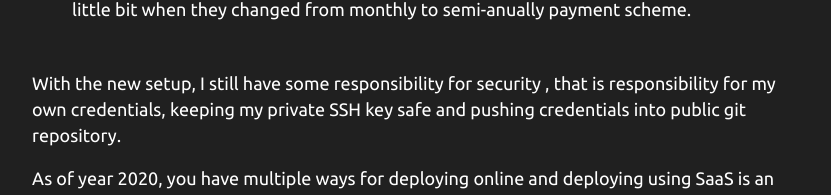
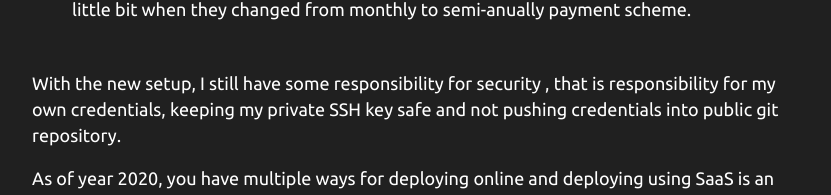
Before and after one commit to bishaludas/bishaludas.github.io, a React (Create React App) app: page /articles/no_vps_anymore in a window 1280 px wide. Shown: the part 1901-2096 px from the top of the page, without its empty margins (224-1055 px from the left). Built offline with nearby package versions, Linux system fonts and the light colour scheme.

Commit message:
added article : I Don't need a VPS anymore v3

```diff
--- a/src/components/Articles/posts/NoVpsAnymore.js
+++ b/src/components/Articles/posts/NoVpsAnymore.js
@@ -176,7 +176,7 @@ const NoVpsAnymore = (props) => {
         <p className="mt-5">
           With the new setup, I still have some responsibility for security ,
           that is responsibility for my own credentials, keeping my private SSH
-          key safe and pushing credentials into public git repository.
+          key safe and not pushing credentials into public git repository.
         </p>
         <p>
           As of year 2020, you have multiple ways for deploying online and
```
